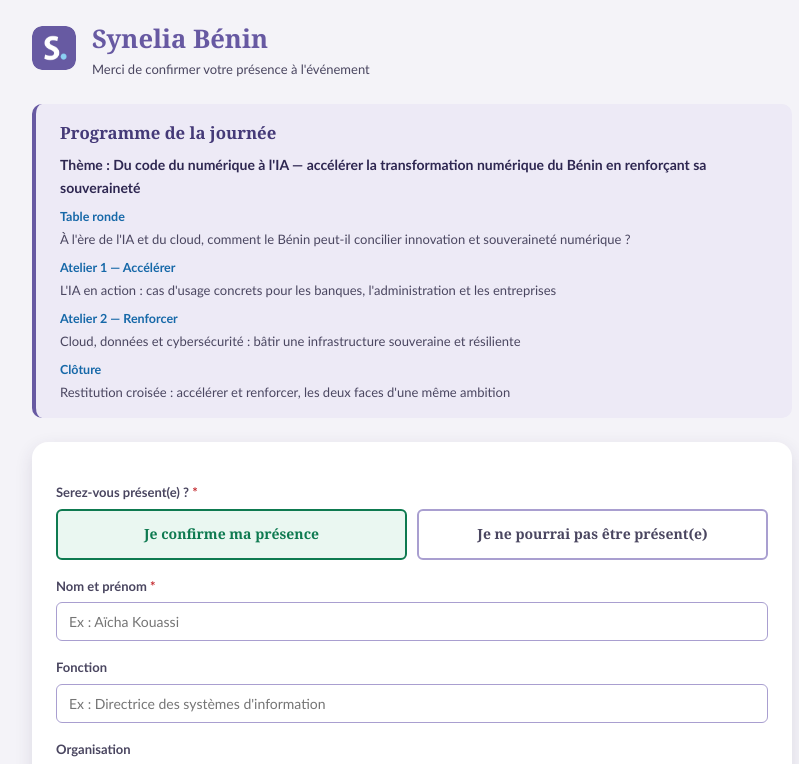
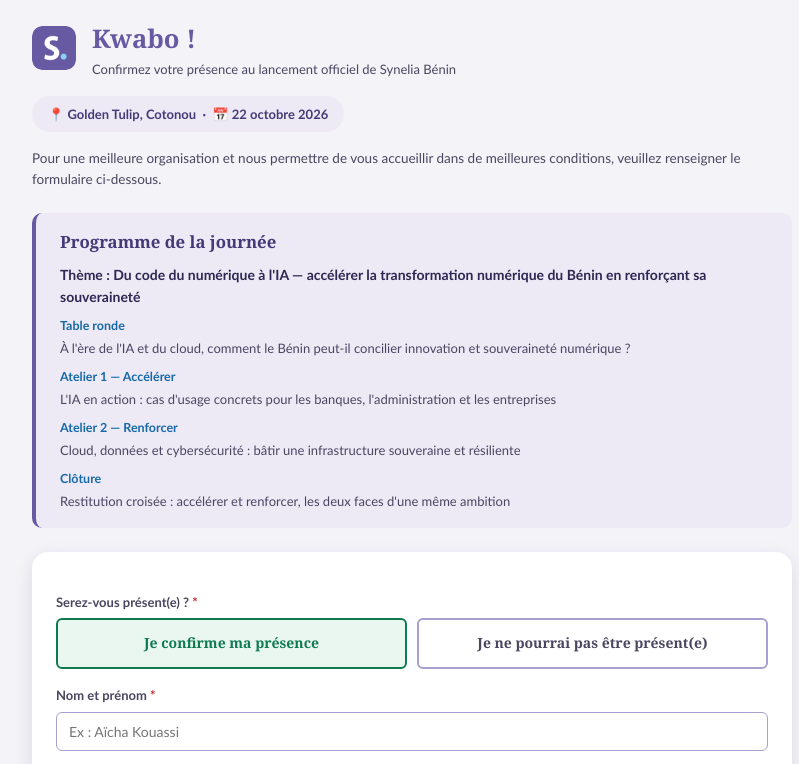
Before and after one commit to Seynabou011/synelia-benin-rsvp, a Next.js app: page / in a window 1280 px wide. Shown: the top 764 px of the page, without its empty margins (228-1027 px from the left). Built offline with nearby package versions, Linux system fonts and the light colour scheme; no server answers; the database is empty.

Commit message:
feat: kwabo, lieu/date evenement, intro, et reglages editables depuis l'admin

```diff
--- /dev/null
+++ b/app/api/settings/route.js
@@ -0,0 +1,31 @@
+import { NextResponse } from 'next/server';
+import { getSettings, updateSettings } from '../../../lib/db';
+import { isAdminRequest } from '../../../lib/auth';
+
+export const dynamic = 'force-dynamic';
+
+export async function GET() {
+  const settings = await getSettings();
+  return NextResponse.json({ ok: true, settings });
+}
+
+export async function PUT(req) {
+  if (!isAdminRequest(req)) {
+    return NextResponse.json({ ok: false, error: 'Non autorisé' }, { status: 401 });
+  }
+  let body;
+  try {
+    body = await req.json();
+  } catch (e) {
+    return NextResponse.json({ ok: false, error: 'Requête invalide' }, { status: 400 });
+  }
+  const partial = {
+    titre: (body?.titre ?? '').toString().trim(),
+    sous_titre: (body?.sous_titre ?? '').toString().trim(),
+    lieu: (body?.lieu ?? '').toString().trim(),
+    date_evenement: (body?.date_evenement ?? '').toString().trim(),
+    intro: (body?.intro ?? '').toString().trim(),
+  };
+  const settings = await updateSettings(partial);
+  return NextResponse.json({ ok: true, settings });
+}
--- a/app/globals.css
+++ b/app/globals.css
@@ -52,6 +52,25 @@
   color:var(--color-primary);
 }
 .subtitle{color:var(--color-text-sub);margin:0;font-size:13px;}
+
+.event-meta{
+  margin-top:var(--space-md);
+  display:inline-flex;
+  align-items:center;
+  gap:8px;
+  background:var(--color-primary-mist);
+  color:var(--color-primary-dark);
+  font-weight:700;
+  font-size:13px;
+  padding:8px 16px;
+  border-radius:var(--radius-pill);
+}
+.intro-text{
+  margin-top:var(--space-md);
+  color:var(--color-text-sub);
+  font-size:13.5px;
+  line-height:1.5;
+}
 
 .card{
   background:#fff;
--- a/app/layout.js
+++ b/app/layout.js
@@ -1,7 +1,7 @@
 import './globals.css';
 
 export const metadata = {
-  title: 'Confirmation de présence — Synelia Bénin',
+  title: 'Kwabo — Confirmation de présence Synelia Bénin',
   icons: {
     icon: '/synelia-logo.png',
     shortcut: '/synelia-logo.png',
--- a/app/page.js
+++ b/app/page.js
@@ -1,6 +1,15 @@
 'use client';
 
-import { useState } from 'react';
+import { useEffect, useState } from 'react';
+
+const DEFAULT_SETTINGS = {
+  titre: 'Kwabo !',
+  sous_titre: 'Confirmez votre présence au lancement officiel de Synelia Bénin',
+  lieu: 'Golden Tulip, Cotonou',
+  date_evenement: '22 octobre 2026',
+  intro:
+    'Pour une meilleure organisation et nous permettre de vous accueillir dans de meilleures conditions, veuillez renseigner le formulaire ci-dessous.',
+};
 
 const ATELIERS = [
   {
@@ -27,6 +36,16 @@
   const [error, setError] = useState('');
   const [submitting, setSubmitting] = useState(false);
   const [done, setDone] = useState(false);
+  const [settings, setSettings] = useState(DEFAULT_SETTINGS);
+
+  useEffect(() => {
+    fetch('/api/settings')
+      .then((r) => r.json())
+      .then((d) => {
+        if (d.ok && d.settings) setSettings({ ...DEFAULT_SETTINGS, ...d.settings });
+      })
+      .catch(() => {});
+  }, []);
 
   async function handleSubmit(e) {
     e.preventDefault();
@@ -78,9 +97,12 @@
         <div className="header-title">
           <img src="/synelia-logo.png" alt="Synelia" className="brand-logo" />
           <div>
-            <h1>Synelia Bénin</h1>
-            <p className="subtitle">Confirmation de présence</p>
+            <h1>{settings.titre}</h1>
+            <p className="subtitle">{settings.sous_titre}</p>
           </div>
+        </div>
+        <div className="event-meta">
+          📍 {settings.lieu} &nbsp;·&nbsp; 📅 {settings.date_evenement}
         </div>
         <div className="card form-success">
           <div className="fs-icon">✓</div>
@@ -101,10 +123,14 @@
       <div className="header-title">
         <img src="/synelia-logo.png" alt="Synelia" className="brand-logo" />
         <div>
-          <h1>Synelia Bénin</h1>
-          <p className="subtitle">Merci de confirmer votre présence à l'événement</p>
+          <h1>{settings.titre}</h1>
+          <p className="subtitle">{settings.sous_titre}</p>
         </div>
       </div>
+      <div className="event-meta">
+        📍 {settings.lieu} &nbsp;·&nbsp; 📅 {settings.date_evenement}
+      </div>
+      <p className="intro-text">{settings.intro}</p>
 
       <div className="programme">
         <h2>Programme de la journée</h2>
--- a/lib/db.js
+++ b/lib/db.js
@@ -1,6 +1,15 @@
 import { sql } from '@vercel/postgres';
 
 let schemaReady = false;
+
+const DEFAULT_SETTINGS = {
+  titre: 'Kwabo !',
+  sous_titre: 'Confirmez votre présence au lancement officiel de Synelia Bénin',
+  lieu: 'Golden Tulip, Cotonou',
+  date_evenement: '22 octobre 2026',
+  intro:
+    'Pour une meilleure organisation et nous permettre de vous accueillir dans de meilleures conditions, veuillez renseigner le formulaire ci-dessous.',
+};
 
 export async function ensureSchema() {
   if (schemaReady) return;
@@ -18,5 +27,45 @@
       created_at TIMESTAMPTZ NOT NULL DEFAULT now()
     )
   `;
+  await sql`
+    CREATE TABLE IF NOT EXISTS benin_rsvp_settings (
+      id INTEGER PRIMARY KEY DEFAULT 1,
+      titre TEXT NOT NULL DEFAULT '',
+      sous_titre TEXT NOT NULL DEFAULT '',
+      lieu TEXT NOT NULL DEFAULT '',
+      date_evenement TEXT NOT NULL DEFAULT '',
+      intro TEXT NOT NULL DEFAULT '',
+      CHECK (id = 1)
+    )
+  `;
+  const { rows } = await sql`SELECT COUNT(*)::int AS count FROM benin_rsvp_settings`;
+  if (rows[0].count === 0) {
+    await sql`
+      INSERT INTO benin_rsvp_settings (id, titre, sous_titre, lieu, date_evenement, intro)
+      VALUES (1, ${DEFAULT_SETTINGS.titre}, ${DEFAULT_SETTINGS.sous_titre}, ${DEFAULT_SETTINGS.lieu}, ${DEFAULT_SETTINGS.date_evenement}, ${DEFAULT_SETTINGS.intro})
+    `;
+  }
   schemaReady = true;
 }
+
+export async function getSettings() {
+  await ensureSchema();
+  const { rows } = await sql`SELECT * FROM benin_rsvp_settings WHERE id = 1`;
+  return rows[0] || DEFAULT_SETTINGS;
+}
+
+export async function updateSettings(partial) {
+  await ensureSchema();
+  const current = await getSettings();
+  const next = { ...current, ...partial };
+  await sql`
+    UPDATE benin_rsvp_settings SET
+      titre = ${next.titre},
+      sous_titre = ${next.sous_titre},
+      lieu = ${next.lieu},
+      date_evenement = ${next.date_evenement},
+      intro = ${next.intro}
+    WHERE id = 1
+  `;
+  return next;
+}
```
Also changed, not shown: app/admin/page.js (+80 -1 lines).
